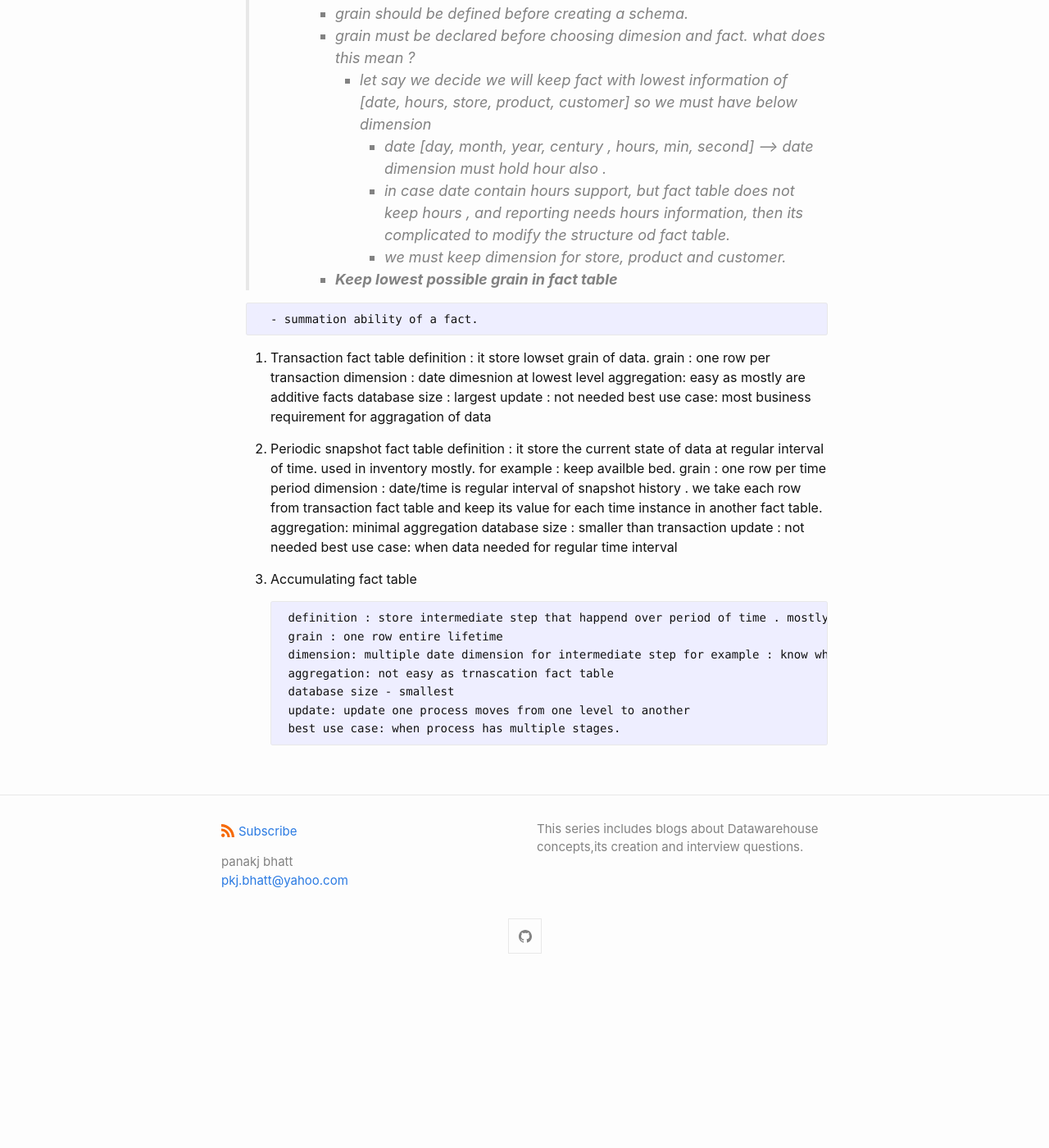
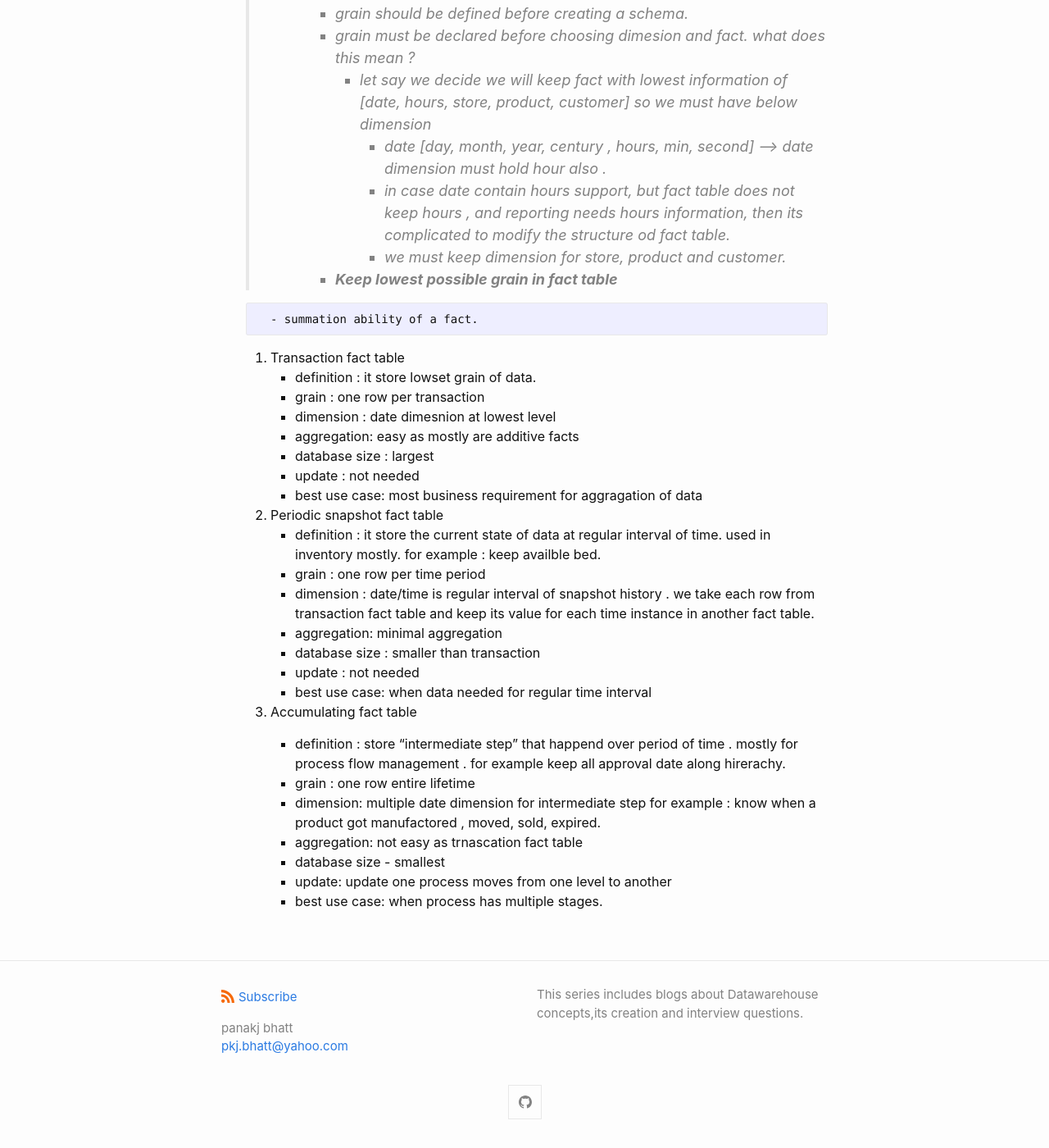
Before and after one commit to Pankaj2505/DataWarehouse, a Jekyll site: the page built from _posts/2022-01-01-Fact.md, in a window 1280 px wide and 1400 px high, scrolled down 2239 px. Shown: the whole window at 82% size. Built offline with Jekyll 4.4.1, drawn with Linux system fonts in a browser that asks for light colours; before the commit the page ends 3437 px from its top, so only the background shows below that.

````diff
--- a/_config.yml
+++ b/_config.yml
@@ -4,8 +4,8 @@ author:
   email: pkj.bhatt@yahoo.com
 description: > # this means to ignore newlines until "show_excerpts:"
   This series includes blogs about Datawarehouse concepts,its creation and interview questions.
-
-url : '/DataWarehouse'
+url :
+baseurl : '/DataWarehouse'
 show_excerpts: false # set to true to show excerpts on the homepage
 
 # Minima date format
--- a/_includes/header.html
+++ b/_includes/header.html
@@ -21,7 +21,10 @@
           {%- for path in page_paths -%}
             {%- assign my_page = site.pages | where: "path", path | first -%}
             {%- if my_page.title -%}
+            <a class="page-link" href="https://pankaj2505.github.io/">DataScience</a>
+            <a class="page-link" href="/">home</a>
             <a class="page-link" href="{{ my_page.url | relative_url }}">{{ my_page.title | escape }}</a>
+
             {%- endif -%}
           {%- endfor -%}
         </div>
--- a/_posts/2022-01-01-Fact.md
+++ b/_posts/2022-01-01-Fact.md
@@ -97,31 +97,30 @@ categories: Notes
 		- summation ability of a fact.
 
 	2. Transaction fact table
-		definition : it store lowset grain of data.
-		grain : one row per transaction
-		dimension : date dimesnion at lowest level
-		aggregation: easy as mostly are additive facts
-		database size : largest
-		update : not needed
-		best use case: most business requirement for aggragation of data
+		- definition : it store lowset grain of data.
+		- grain : one row per transaction
+		- dimension : date dimesnion at lowest level
+		- aggregation: easy as mostly are additive facts
+		- database size : largest
+		- update : not needed
+		- best use case: most business requirement for aggragation of data
 
 
 	3. Periodic snapshot fact table
-		definition : it store the current state of data at regular interval of time. used in inventory mostly. for example : keep availble bed.
-		grain : one row per time period
-		dimension : date/time is regular interval of snapshot history . we take each row from transaction fact table and keep its value for each time instance in another fact table.
-		aggregation: minimal aggregation
-		database size : smaller than transaction
-		update : not needed
-		best use case: when data needed for regular time interval
+		- definition : it store the current state of data at regular interval of time. used in inventory mostly. for example : keep availble bed.
+		- grain : one row per time period
+		- dimension : date/time is regular interval of snapshot history . we take each row from transaction fact table and keep its value for each time instance in another fact table.
+		- aggregation: minimal aggregation
+		- database size : smaller than transaction
+		- update : not needed
+		- best use case: when data needed for regular time interval
 
 	4. Accumulating fact table
-	```
-		definition : store intermediate step that happend over period of time . mostly for process flow management . for example keep all approval date along hirerachy.
-		grain : one row entire lifetime
-		dimension: multiple date dimension for intermediate step for example : know when a product got manufactored , moved, sold, expired.
-		aggregation: not easy as trnascation fact table
-		database size - smallest
-		update: update one process moves from one level to another
-		best use case: when process has multiple stages.
-	```
+
+		- definition : store "intermediate step" that happend over period of time . mostly for process flow management . for example keep all approval date along hirerachy.
+		- grain : one row entire lifetime
+		- dimension: multiple date dimension for intermediate step for example : know when a product got manufactored , moved, sold, expired.
+		- aggregation: not easy as trnascation fact table
+		- database size - smallest
+		- update: update one process moves from one level to another
+		- best use case: when process has multiple stages.
````
